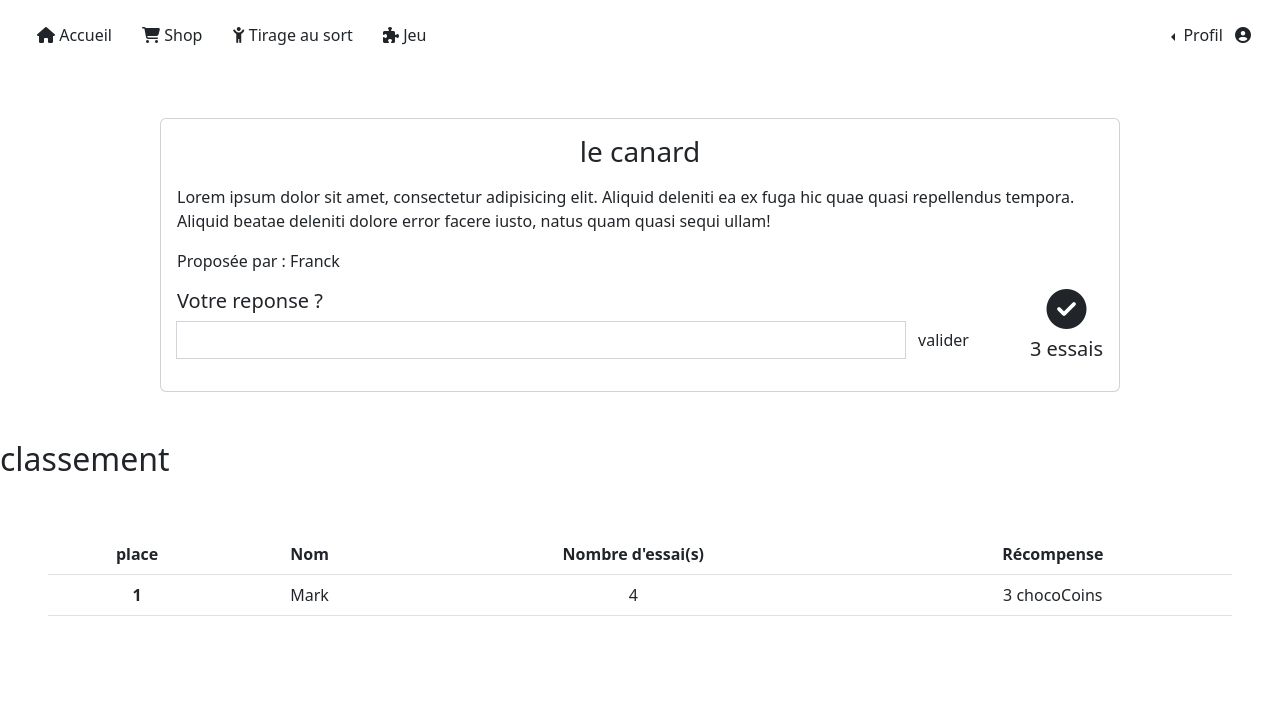
After one commit to yazidham/checkpoint4_chocoWeek, a Symfony app: template templates/game/showGuess.html.twig in a window 1280 px wide. The commit adds this page. Shown: the top 711 px of the page. Run offline with Twig, Linux system fonts and the light colour scheme; the template is opened without the code that fills it, so the values that code supplies are empty; some libraries are stand-ins or nearby versions.

Commit message:
finished the game pages style

```diff
--- a/assets/styles/app.css
+++ b/assets/styles/app.css
@@ -19,6 +19,7 @@
 @import "home.scss";
 @import "draw.scss";
 @import "forms.scss";
+@import "game.scss";
 
 
 body {
--- /dev/null
+++ b/assets/styles/game.scss
@@ -0,0 +1,3 @@
+.guess-input {
+  width: 60%;
+}
--- a/templates/_includes/_navbar.html.twig
+++ b/templates/_includes/_navbar.html.twig
@@ -3,6 +3,7 @@
         <a href="{{ path('app_home') }}" class="btn btn-custom"><i class="fa-solid fa-house"></i> Accueil</a>
         <a href="{{ path('app_shop') }}" class="btn btn-custom"><i class="fa-sharp fa-solid fa-cart-shopping"></i> Shop</a>
         <a href="{{ path('app_draw') }}" class="btn btn-custom"><i class="fa-solid fa-child-reaching"></i> Tirage au sort</a>
+        <a href="{{ path('app_game') }}" class="btn btn-custom"><i class="fa-solid fa-puzzle-piece"></i> Jeu</a>
     </div>
     <div>
         <div class="btn-group dropstart">
--- /dev/null
+++ b/templates/game/showGuess.html.twig
@@ -0,0 +1,58 @@
+{% extends 'base.html.twig' %}
+
+{% block title %}{% endblock %}
+
+{% block body %}
+    <div class="d-flex justify-content-around mt-3 guess-card mt-5">
+        <div class="card w-75">
+            <div class="card-body">
+                <h3 class="card-title text-center mb-3">le canard</h3>
+                <p>Lorem ipsum dolor sit amet, consectetur adipisicing elit. Aliquid deleniti ea ex fuga hic
+                    quae
+                    quasi repellendus tempora. Aliquid beatae deleniti dolore error facere iusto, natus quam
+                    quasi
+                    sequi ullam!</p>
+                <p>Proposée par : Franck</p>
+                <div class="d-flex justify-content-between">
+                    <div class="w-100">
+                        <h5>Votre reponse ?</h5>
+                        <form method="post">
+                            <div class="input-group mb-3 guess-input">
+                                <label for="guess"></label>
+                                <input type="text" class="form-control" id="guess">
+                                <input type="submit" value="valider" class="btn btn-custom">
+                            </div>
+                        </form>
+                    </div>
+                    <div class="d-flex flex-column align-items-center ps-5">
+                        <i class="fa-solid fa-circle-check h1"></i>
+                        {#                    <i class="fa-solid fa-circle-xmark"></i> #}
+                        <p class="text-nowrap h5">3 essais</p>
+                    </div>
+                </div>
+            </div>
+        </div>
+    </div>
+
+    <h2 class="page-title mt-5">classement</h2>
+    <div class="p-5">
+        <table class="table mb-5">
+            <thead class="thead-dark text-center">
+            <tr>
+                <th scope="col">place</th>
+                <th scope="col">Nom</th>
+                <th scope="col">Nombre d'essai(s)</th>
+                <th scope="col">Récompense</th>
+            </tr>
+            </thead>
+            <tbody class="text-center">
+            <tr>
+                <th scope="row">1</th>
+                <td class="">Mark</td>
+                <td>4</td>
+                <td>3 chocoCoins</td>
+            </tr>
+            </tbody>
+        </table>
+    </div>
+{% endblock %}
```
Also changed, not shown: assets/styles/home.scss (+11 -1 lines), src/Controller/GameController.php (added, +34 -0 lines), templates/game/index.html.twig (added, +29 -0 lines).
